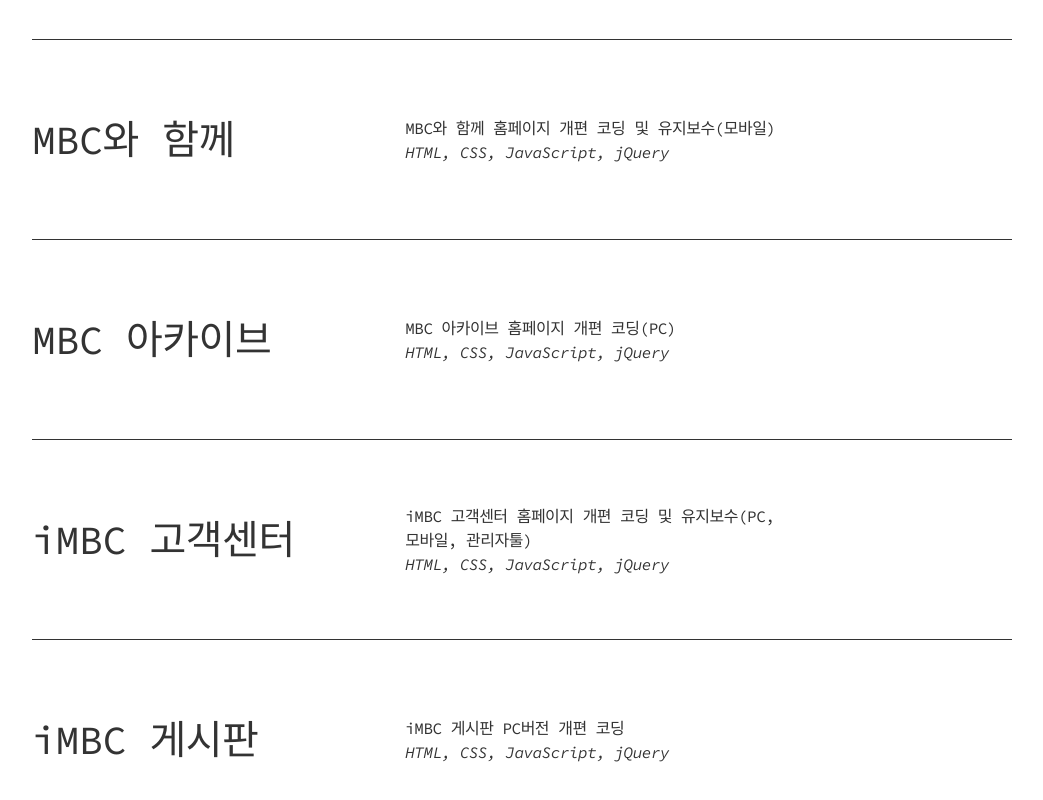
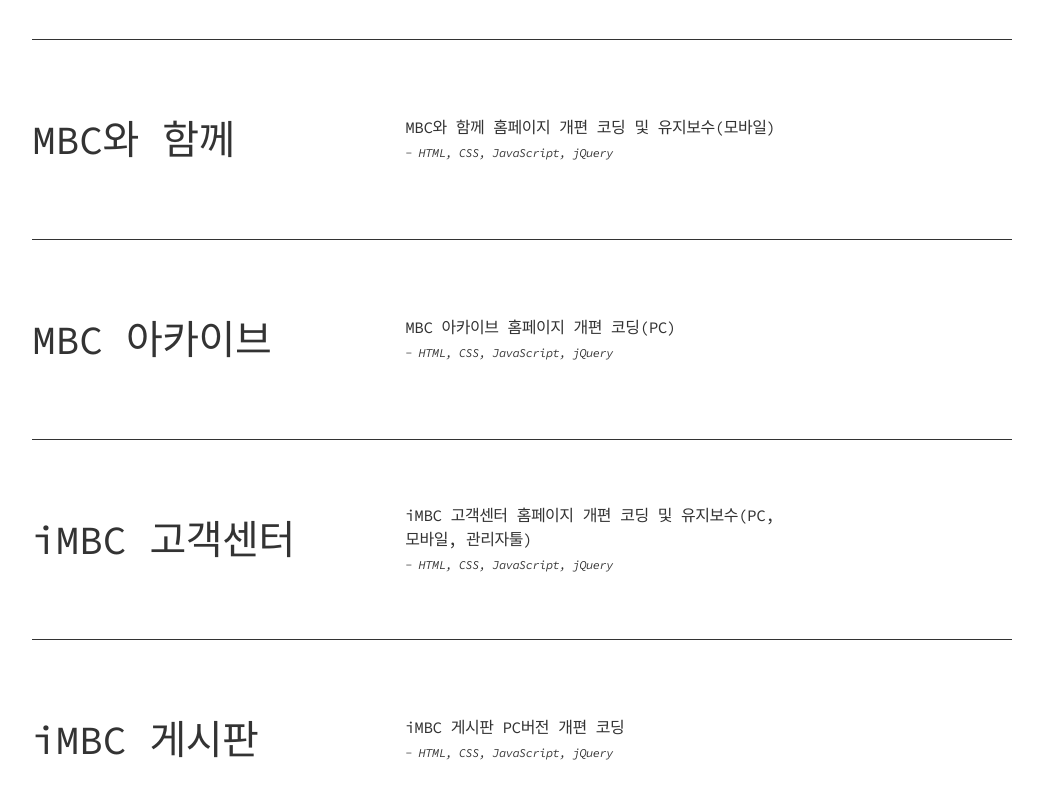
Before and after one commit to rhqhal227/react, a React (Create React App) app: page /react/Portfolio in a window 1280 px wide. Shown: the part 1988-2788 px from the top of the page, without its empty margins (128-1171 px from the left). Built offline with nearby package versions, Linux system fonts and the light colour scheme.

Commit message:
git react

```diff
--- a/src/components/MyMain.js
+++ b/src/components/MyMain.js
@@ -39,7 +39,7 @@
                         title={data[i].title+' 새창'}
                         >
                             <strong>{data[i].title}</strong>
-                            <span className="txt">{data[i].desc}<br /><em>HTML, CSS, JavaScript, jQuery</em></span>
+                            <span className="txt">{data[i].desc}<br /><em>- HTML, CSS, JavaScript, jQuery</em></span>
                             <span className="link">Visit website ↗</span>
                         </a>
                         <div className="img"><img src={data[i].img} alt={data[i].title+' 이미지'} /></div>
--- a/src/components/PortfolioList.js
+++ b/src/components/PortfolioList.js
@@ -17,7 +17,8 @@
                 {id:10, title:'MBC와 함께', desc:'MBC와 함께 홈페이지 개편 코딩 및 유지보수(모바일)', img:'image/img_portfolio_with.jpg', url:'http://with.mbc.co.kr/m/'},
                 {id:11, title:'MBC 아카이브', desc:'MBC 아카이브 홈페이지 개편 코딩(PC)', img:'image/img_portfolio_acv.jpg', url:'https://www.mbcarchive.com/include/default.html'},
                 {id:12, title:'iMBC 고객센터', desc:'iMBC 고객센터 홈페이지 개편 코딩 및 유지보수(PC, 모바일, 관리자툴)', img:'image/img_portfolio_help.jpg', url:'http://help.imbc.com/faq/pc_index'},
-                {id:13, title:'iMBC 게시판', desc:'iMBC 게시판 PC버전 개편 코딩'}
+                {id:13, title:'iMBC 게시판', desc:'iMBC 게시판 PC버전 개편 코딩'},
+                {id:14, title:'iMBC 홈페이지 유지보수', desc:'WIZ 코드 활용, 라디오 개편, 프로그램 이슈, 이벤트 등 iMBC 홈페이지 관련 이슈 코딩 및 유지보수'}
             ]
         }
     }
@@ -34,7 +35,7 @@
                     <li key={i}>
                         <a href="#!" className="list_wrap">
                             <strong>{data[i].title}</strong>
-                            <span className="txt">{data[i].desc}<br /><em>HTML, CSS, JavaScript, jQuery</em></span>
+                            <span className="txt">{data[i].desc}<br /><em>- HTML, CSS, JavaScript, jQuery</em></span>
                         </a>
                     </li>
                 )
@@ -49,7 +50,7 @@
                         title={data[i].title+' 새창'}
                         >
                             <strong>{data[i].title}</strong>
-                            <span className="txt">{data[i].desc}<br /><em>HTML, CSS, JavaScript, jQuery</em></span>
+                            <span className="txt">{data[i].desc}<br /><em>- HTML, CSS, JavaScript, jQuery</em></span>
                             <span className="link">Visit website ↗</span>
                         </a>
                         <div className="img"><img src={data[i].img} alt={data[i].title+' 이미지'} /></div>
--- a/src/myApp/css/style.css
+++ b/src/myApp/css/style.css
@@ -66,6 +66,7 @@
 section.portfolio .portfolio_list ul li span.link{word-break:keep-all}
 section.portfolio .portfolio_list ul li strong{width:34%;margin-right:40px;font-size:40px;line-height:50px;font-weight:400}
 section.portfolio .portfolio_list ul li span.txt{width:40%;line-height:24px}
+section.portfolio .portfolio_list ul li span.txt em{font-size:12px}
 section.portfolio .portfolio_list ul li span.link{position:absolute;right:-150px;width:auto;letter-spacing:0;transition:all 0.3s;}
 section.portfolio .portfolio_list ul li .img{position:absolute;bottom:80px;right:100px;z-index:-10;opacity:0;transition:all 0.3s;}
 section.portfolio .portfolio_list ul li:nth-child(2n) .img{right:150px}
@@ -132,6 +133,7 @@
     section.portfolio .portfolio_list ul li span.link{display:block;width:100%}
     section.portfolio .portfolio_list ul li strong{margin-bottom:15px;font-size:24px;line-height:28px;font-weight:600}
     section.portfolio .portfolio_list ul li span.txt{font-size:14px;line-height:23px;}
+    section.portfolio .portfolio_list ul li span.txt em{font-size:11px}
     section.portfolio .portfolio_list ul li span.link{position:static;margin-top:30px;font-size:14px;color:#ccc;text-decoration:underline;}
     section.portfolio .portfolio_list ul li:hover .img{display:none}
     footer{padding:40px 0;text-align:center}
```
